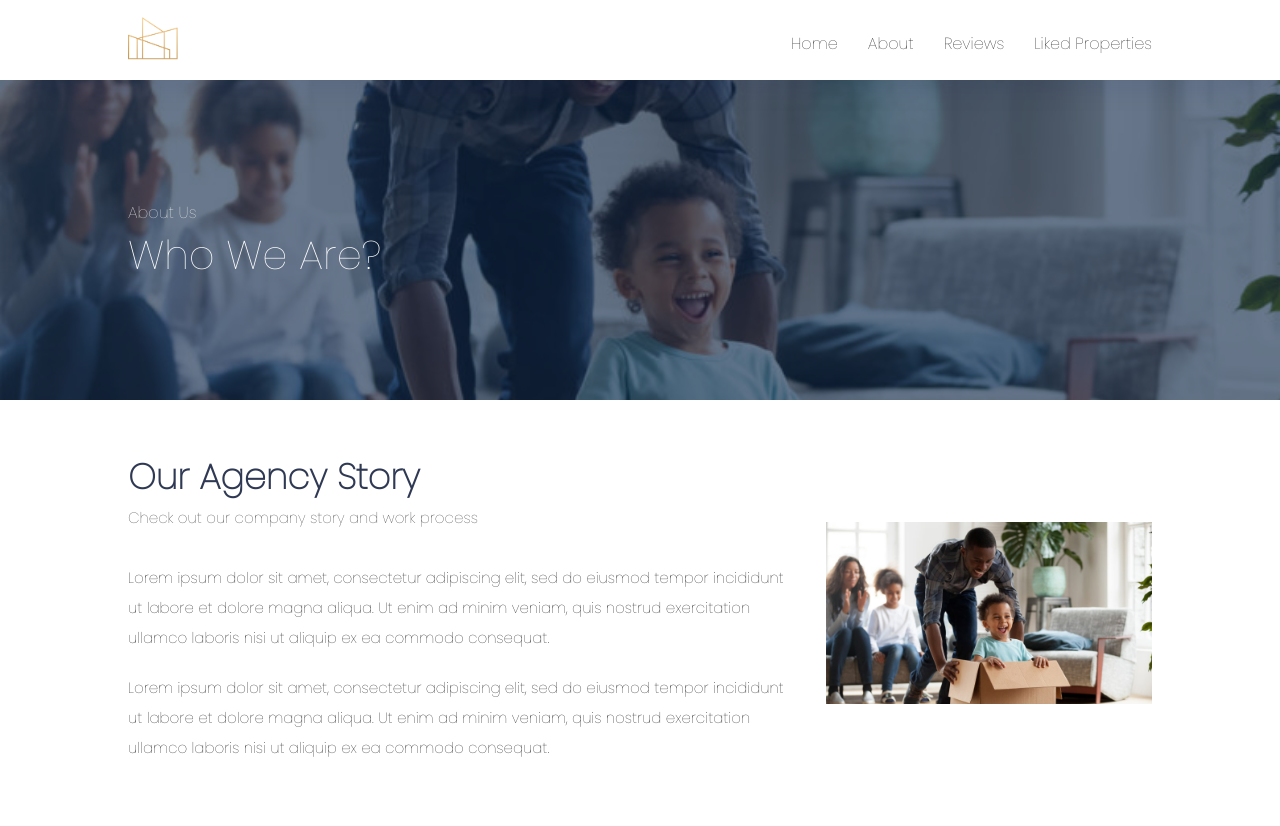
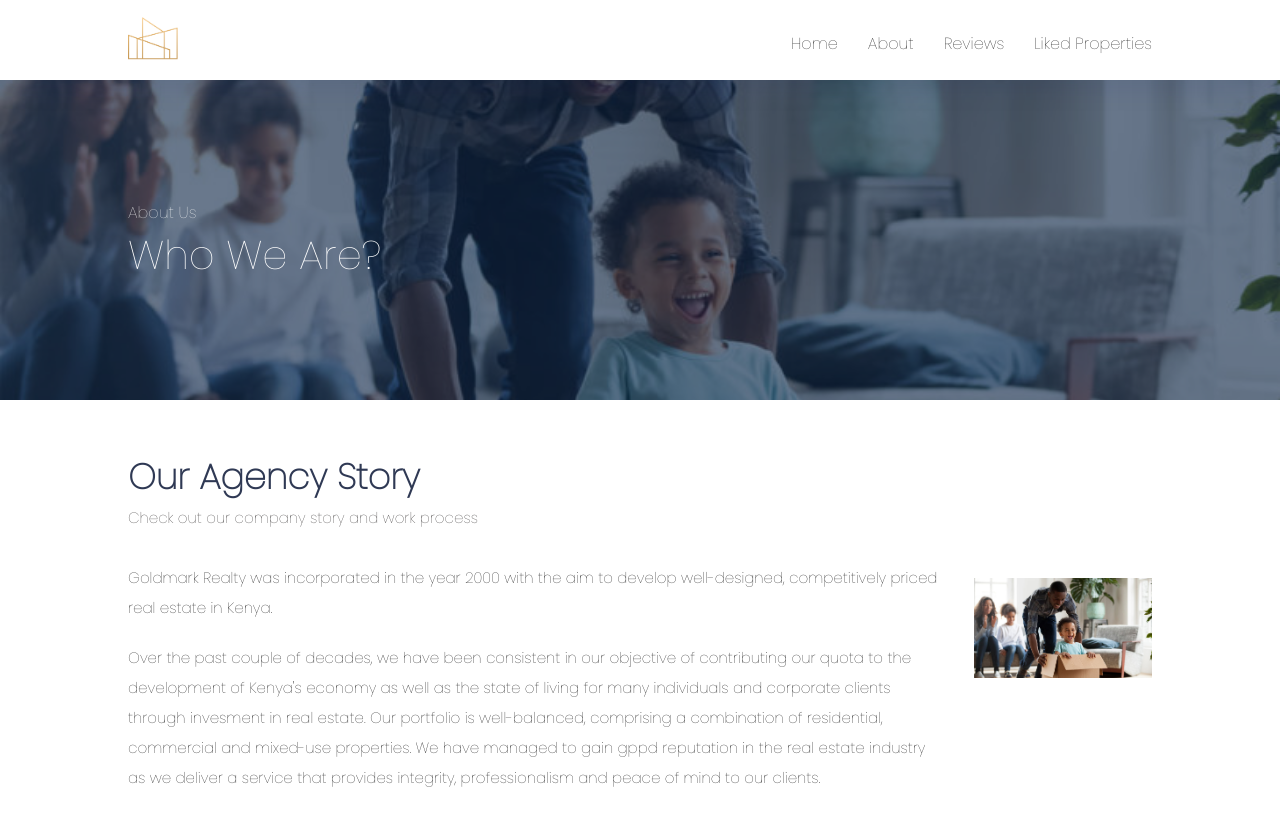
Before and after one commit to K-Irungu/Phase_2_Real-Estate-App, a React (Create React App) app: page /about in a window 1280 px wide. Shown: the top 826 px of the page. Built offline with nearby package versions, Linux system fonts and the light colour scheme.

Commit message:
Updated about section

```diff
--- a/src/components/about/About.jsx
+++ b/src/components/about/About.jsx
@@ -14,11 +14,12 @@ const About = () => {
           <div className="left row">
             <Heading title="Our Agency Story" subtitle="Check out our company story and work process"/>
             <p>
-              Lorem ipsum dolor sit amet, consectetur adipiscing elit, sed do eiusmod tempor incididunt ut labore et dolore magna aliqua. Ut enim ad minim veniam, quis nostrud exercitation ullamco laboris nisi ut aliquip ex ea commodo consequat.
+              Goldmark Realty was incorporated in the year 2000 with the aim to develop well-designed, competitively priced real estate in Kenya.
             </p>
 
             <p>
-            Lorem ipsum dolor sit amet, consectetur adipiscing elit, sed do eiusmod tempor incididunt ut labore et dolore magna aliqua. Ut enim ad minim veniam, quis nostrud exercitation ullamco laboris nisi ut aliquip ex ea commodo consequat.
+              Over the past couple of decades, we have been consistent in our objective of contributing our quota to the development of Kenya's economy as well as the state of living for many individuals and corporate clients through invesment in real estate.
+              Our portfolio is well-balanced, comprising a combination of residential, commercial and mixed-use properties. We have managed to gain gppd reputation in the real estate industry as we deliver a service that provides integrity, professionalism and peace of mind to our clients.
             </p>
           </div>
 
```
